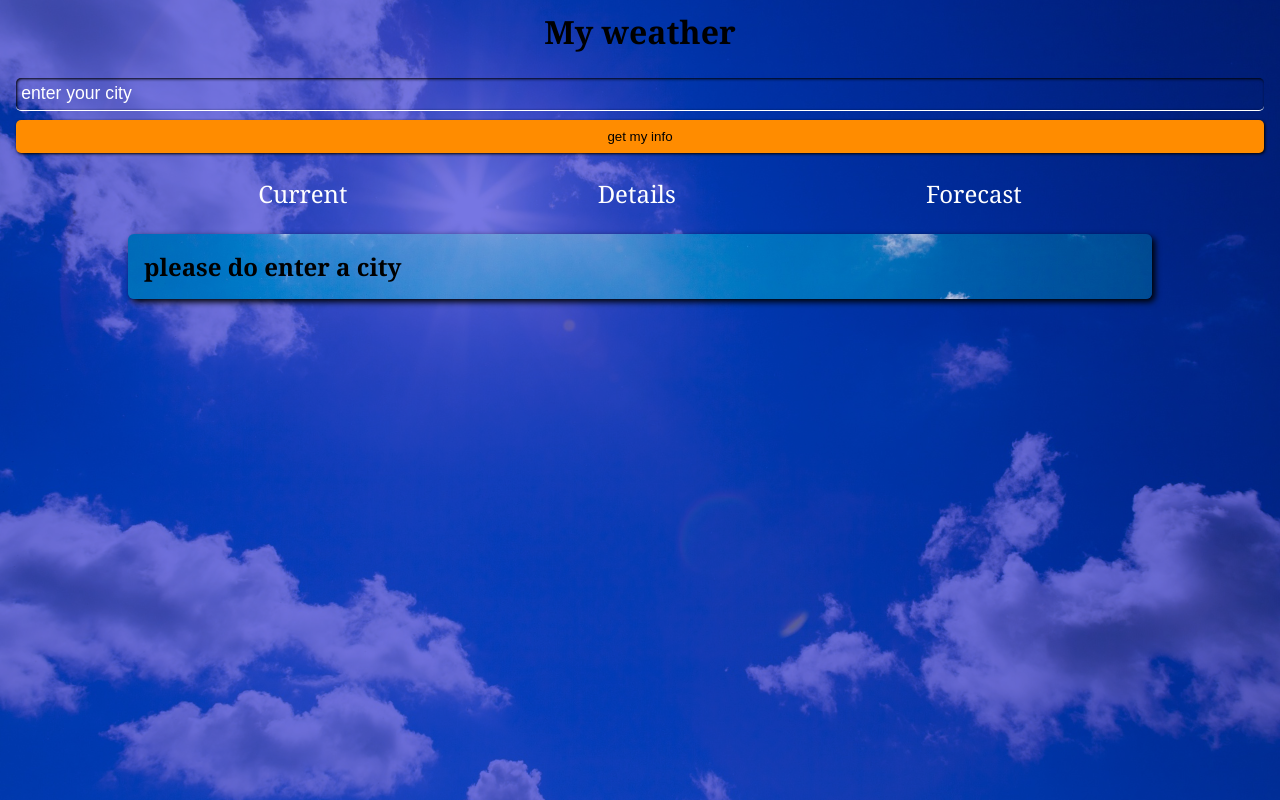
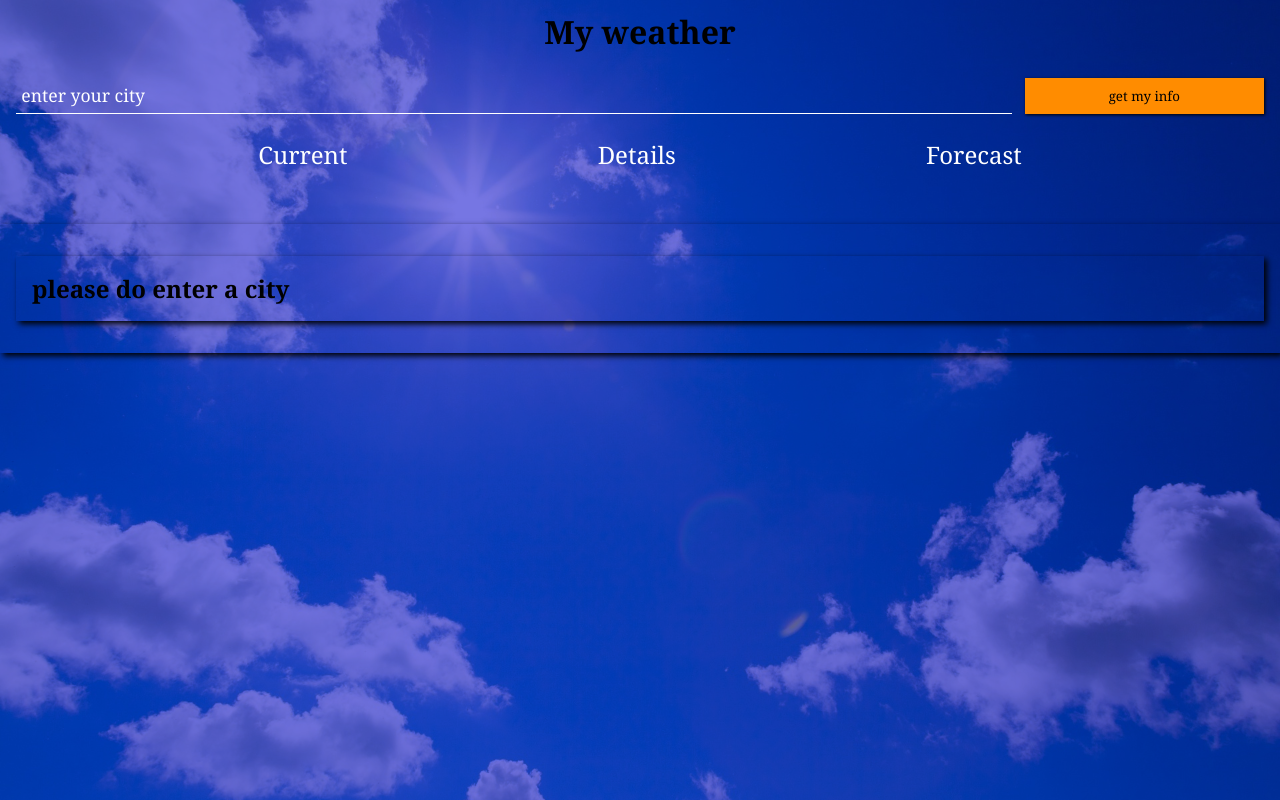
Before and after one commit to TG-web-dev-4/weather-app-web-MikiHoffmann, a React (Create React App) app: page /ForecastPage in a window 1280 px wide. Built offline with nearby package versions, Linux system fonts and the light colour scheme; no server answers.

Commit message:
data forecast??

```diff
--- a/src/App.js
+++ b/src/App.js
@@ -5,7 +5,7 @@ import DetailsPage from "./pages/DetailsPage";
 import ForecastPage from "./pages/ForecastPage";
 import SearchBar from "./components/SearchBar";
 import UseFetch from "./hooks/UseFetch";
-import {detailsWeatherUrl} from './apiurls/ApiUrls'
+import { detailsWeatherUrl } from "./apiurls/ApiUrls";
 import { ForecastWeatherUrl } from "./apiurls/ApiUrls";
 function App() {
   const apiUrl = process.env.REACT_APP_API_URL;
@@ -43,7 +43,7 @@ function App() {
         </div>
       );
     console.log(data);
-    console.log('LAT:', latitude,'LON:', longitude);
+    console.log("LAT:", latitude, "LON:", longitude);
     return (
       <div className="weatherCard">
         <h2 className="subTitle">{cityName}</h2>
@@ -66,7 +66,7 @@ function App() {
     );
   };
   const excludeDetails = "minutely,alert";
-  const excludeForecast = "current,minutely,hourly,alert";
+  const excludeForecast = "minutely,hourly,alert";
   const details = detailsWeatherUrl(
     apiUrl,
     longitude,
@@ -83,6 +83,7 @@ function App() {
   );
   return (
     <>
+      <div className="section">
         <div className="mainTitle">
           <h1>My weather</h1>
         </div>
@@ -94,6 +95,8 @@ function App() {
           }
         />
         <NavBar />
+      </div>
+      <div className="section">
         <Routes>
           <Route path="/" element={<CityPage getContent={getContent} />} />
           <Route
@@ -105,6 +108,7 @@ function App() {
             element={<ForecastPage forecast={forecast} cityName={cityName} />}
           />
         </Routes>
+      </div>
     </>
   );
 }
--- a/src/components/WeatherList.js
+++ b/src/components/WeatherList.js
@@ -3,19 +3,15 @@ const WeatherList = ({ forecastData }) => {
     <ul>
       {forecastData &&
         forecastData?.daily.map((day) => (
-          <li key={day.dt}>
-            <div className="weatherCard">
+          <li className="forecastListItem" key={day.dt}>
             <p>{day.dt.toLocaleString()}</p>
-              <div className="iconContainer">
+
             <h2>{day.weather[0].main}</h2>
             <img
               src={`http://openweathermap.org/img/wn/${day.weather[0].icon}@2x.png`}
               alt={day.weather[0].description}
             />
-              </div>
-
             <p>Temp: {day.temp.day}&deg;C</p>
-            </div>
           </li>
         ))}
     </ul>
--- a/src/css/assets/_searchBar.scss
+++ b/src/css/assets/_searchBar.scss
@@ -1,18 +1,19 @@
 .searchBar {
     display: grid;
-    grid-template-rows: 1fr 1fr;
-    grid-gap: .6em;
+    grid-template-rows: 1fr;
+    grid-template-columns: repeat(10, 1fr);
+    grid-gap: .8em;
     padding: 1em;
     input {
-        grid-row: 1;
+        grid-column: 1/9;
+        width: 100%;
         padding: .3em;
         background-color: transparent;
+        font-family: Georgia, 'Times New Roman', Times, serif;
         font-size: 1.1em;
         color: rgb(255,255,255);
         border: none;
         border-bottom: 1px solid rgb(255,255,255);
-        border-radius: 5px;
-        box-shadow: inset 1px 1px 3px rgb(0,0,0);
         &::placeholder {
             color: rgb(255,255,255);
         }
@@ -21,10 +22,13 @@
         }
     }
     button {
-        grid-row: 2;
+        grid-column: 9/11;
+        width: 100%;
+        padding: .5em;
         background-color: darkorange;
+        font-family: Georgia, 'Times New Roman', Times, serif;
         border: none;
-        border-radius: 5px;
         box-shadow: 1px 1px 3px rgb(0,0,0);
+        cursor: pointer;
     }
 }
--- a/src/css/assets/_weatherCard.scss
+++ b/src/css/assets/_weatherCard.scss
@@ -1,14 +1,9 @@
 .weatherCard {
     display: flex;
     flex-direction: column;
-    width: 80%;
+    width: 100%;
     margin: 1em auto;
     padding: 1em;
-    background-image: url(../images/sunCloudsBlueSky.jpg);
-    background-position: center;
-    background-repeat: no-repeat;
-    background-size: cover;
-    border-radius: 6px;
     box-shadow: 3px 3px 6px rgb(0,0,0);
     .subTitle {
         padding: .5em;
@@ -24,7 +19,7 @@
         margin: .6em;
         img {
             grid-area: 1/3/6/6;
-            width: 100%;
+            width: 8em;
         }
         h2 {
             grid-area: 3/2/6/5;
--- a/src/css/index.css
+++ b/src/css/index.css
@@ -45,14 +45,9 @@ img {
   -webkit-box-direction: normal;
       -ms-flex-direction: column;
           flex-direction: column;
-  width: 80%;
+  width: 100%;
   margin: 1em auto;
   padding: 1em;
-  background-image: url(../images/sunCloudsBlueSky.jpg);
-  background-position: center;
-  background-repeat: no-repeat;
-  background-size: cover;
-  border-radius: 6px;
   -webkit-box-shadow: 3px 3px 6px black;
           box-shadow: 3px 3px 6px black;
 }
@@ -82,7 +77,7 @@ img {
   -ms-grid-column: 3;
   -ms-grid-column-span: 3;
   grid-area: 1/3/6/6;
-  width: 100%;
+  width: 8em;
 }
 
 .weatherCard .iconContainer h2 {
@@ -96,24 +91,26 @@ img {
 .searchBar {
   display: -ms-grid;
   display: grid;
-  -ms-grid-rows: 1fr 1fr;
-      grid-template-rows: 1fr 1fr;
-  grid-gap: .6em;
+  -ms-grid-rows: 1fr;
+      grid-template-rows: 1fr;
+  -ms-grid-columns: (1fr)[10];
+      grid-template-columns: repeat(10, 1fr);
+  grid-gap: .8em;
   padding: 1em;
 }
 
 .searchBar input {
-  -ms-grid-row: 1;
-  grid-row: 1;
+  -ms-grid-column: 1;
+  -ms-grid-column-span: 8;
+  grid-column: 1/9;
+  width: 100%;
   padding: .3em;
   background-color: transparent;
+  font-family: Georgia, 'Times New Roman', Times, serif;
   font-size: 1.1em;
   color: white;
   border: none;
   border-bottom: 1px solid white;
-  border-radius: 5px;
-  -webkit-box-shadow: inset 1px 1px 3px black;
-          box-shadow: inset 1px 1px 3px black;
 }
 
 .searchBar input::-webkit-input-placeholder {
@@ -137,13 +134,17 @@ img {
 }
 
 .searchBar button {
-  -ms-grid-row: 2;
-  grid-row: 2;
+  -ms-grid-column: 9;
+  -ms-grid-column-span: 2;
+  grid-column: 9/11;
+  width: 100%;
+  padding: .5em;
   background-color: darkorange;
+  font-family: Georgia, 'Times New Roman', Times, serif;
   border: none;
-  border-radius: 5px;
   -webkit-box-shadow: 1px 1px 3px black;
           box-shadow: 1px 1px 3px black;
+  cursor: pointer;
 }
 
 .navBar {
@@ -186,4 +187,19 @@ img {
   font-size: 1.5em;
   color: white;
 }
+
+.forecastListItem {
+  display: -webkit-box;
+  display: -ms-flexbox;
+  display: flex;
+  -webkit-box-orient: horizontal;
+  -webkit-box-direction: normal;
+      -ms-flex-direction: row;
+          flex-direction: row;
+  border-bottom: 1px solid black;
+}
+
+.forecastListItem img {
+  height: 3em;
+}
 /*# sourceMappingURL=index.css.map */
--- a/src/css/index.scss
+++ b/src/css/index.scss
@@ -3,3 +3,4 @@
 @import './assets/weatherCard';
 @import './assets/searchBar';
 @import './assets/navBar';
+@import './assets/list'
--- a/src/pages/ForecastPage.js
+++ b/src/pages/ForecastPage.js
@@ -6,7 +6,6 @@ export default function ForecastPage({ forecast, cityName }) {
   const [forecastData, setForecastData] = useState(null);
   const [error, setError] = useState(null);
   const [isLoading, setIsLoading] = useState(null);
-
 
   useEffect(() => {
     if (!cityName) return;
@@ -58,10 +57,15 @@ export default function ForecastPage({ forecast, cityName }) {
           <h2>please select your city</h2>
         </div>
       );
-        console.log(forecast)
+    console.log(forecast);
     console.log(forecastData);
-    return <WeatherList forecastData={forecastData}/>;
+    return <WeatherList forecastData={forecastData} />;
   };
 
-  return <div>{getForecast()}</div>;
+  return (
+    <>
+      <h2 className="mainTitle">{cityName}</h2>
+      <div className="weatherCard">{getForecast()}</div>
+    </>
+  );
 }
```
Also changed, not shown: src/css/assets/_list.scss (added, +8 -0 lines), 1 other file (tests, documents, lock files or other folders). Lines whose indentation alone changed are shown as unchanged.
